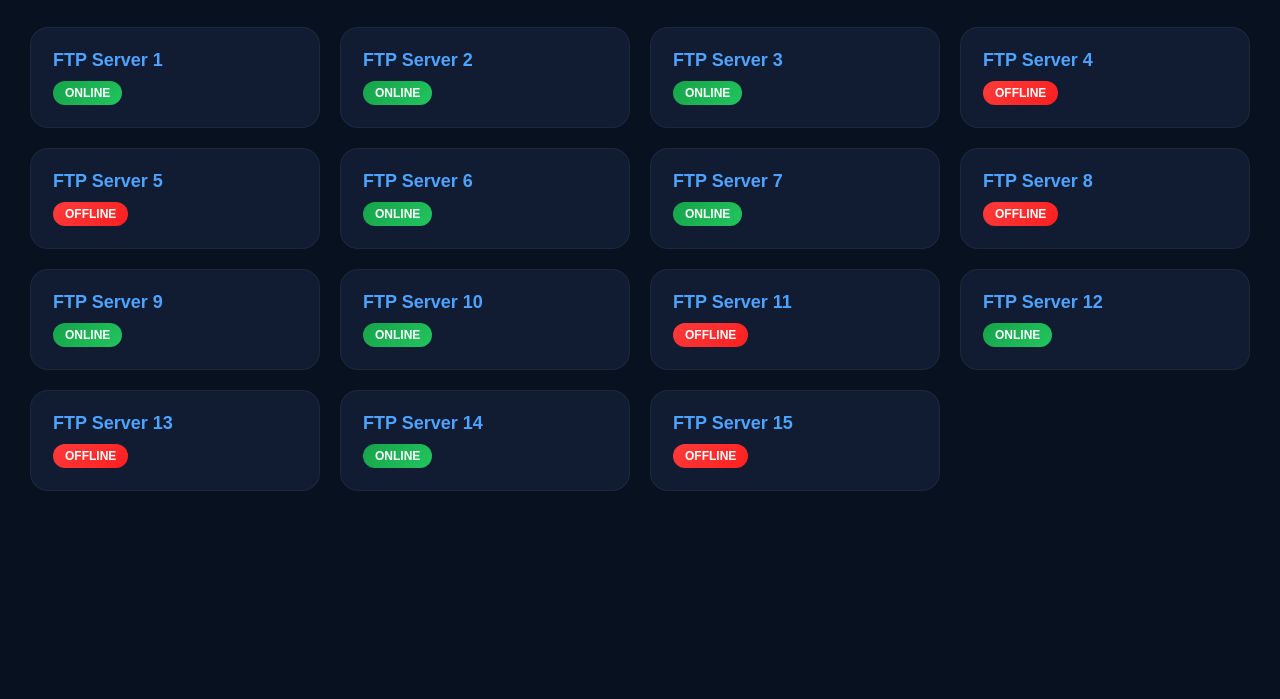
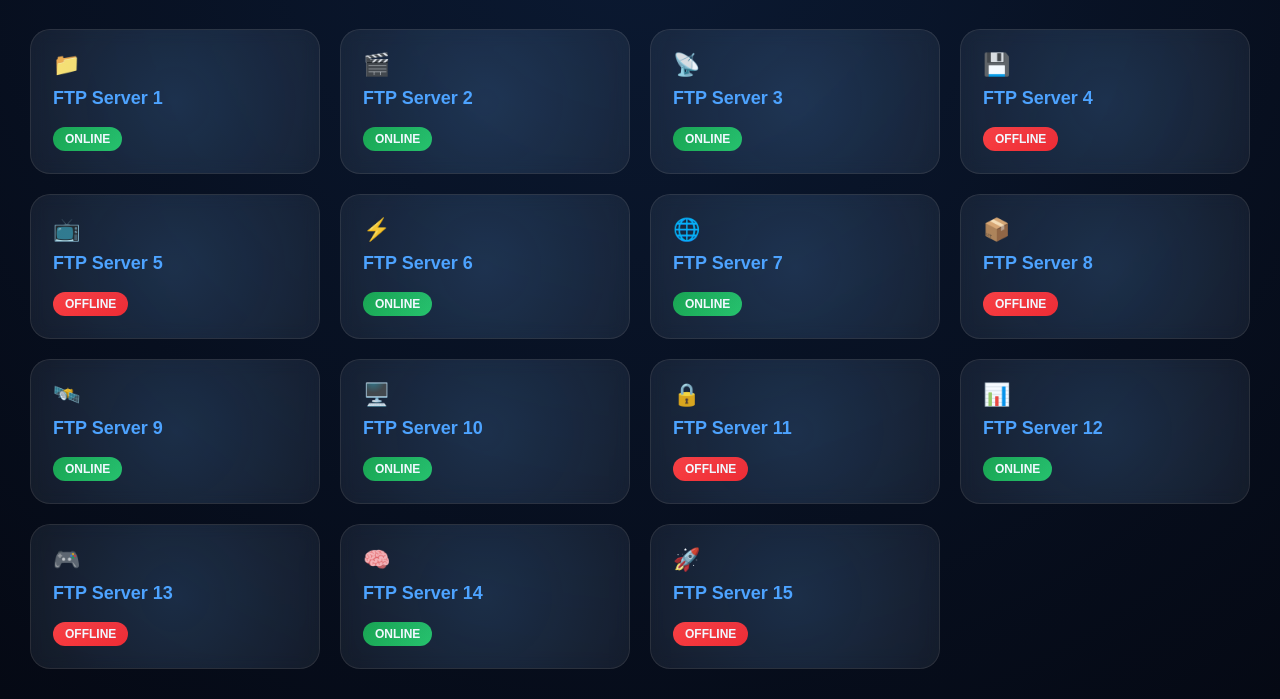
Before and after one commit to NET24BD/netconnectionbd, a plain HTML site: page customer-dashboard.html in a window 1280 px wide. Shown: the part 108-807 px from the top of the page. Drawn offline with Linux system fonts and the light colour scheme.

Commit message:
Update customer-dashboard.html

```diff
--- a/customer-dashboard.html
+++ b/customer-dashboard.html
@@ -15,7 +15,7 @@
 }
 
 body{
-    background:#081120;
+    background: radial-gradient(circle at top, #0b1a33, #050914);
     color:white;
     min-height:100vh;
     padding:30px;
@@ -24,13 +24,15 @@ body{
 /* TOP BAR */
 .topbar{
     width:100%;
-    background:#111c33;
+    background: rgba(17,28,51,0.7);
+    backdrop-filter: blur(10px);
     border-radius:18px;
     padding:20px;
     display:flex;
     justify-content:space-between;
     align-items:center;
     margin-bottom:30px;
+    border:1px solid rgba(255,255,255,0.08);
 }
 
 .logo{
@@ -50,17 +52,12 @@ body{
 }
 
 .logout-btn{
-    background:#2563eb;
+    background:linear-gradient(135deg,#2563eb,#1d4ed8);
     border:none;
     padding:10px 16px;
     border-radius:10px;
     color:white;
     cursor:pointer;
-    transition:0.3s;
-}
-
-.logout-btn:hover{
-    background:#1d4ed8;
 }
 
 /* GRID */
@@ -70,27 +67,53 @@ body{
     gap:20px;
 }
 
-/* CARD */
+/* CARD (UNIQUE GLASS STYLE) */
 .server-card{
-    background:#111c33;
-    border-radius:18px;
+    position:relative;
+    overflow:hidden;
+    background: rgba(255,255,255,0.05);
+    border:1px solid rgba(255,255,255,0.1);
+    border-radius:20px;
     padding:22px;
     text-decoration:none;
     color:white;
-    border:1px solid rgba(255,255,255,0.05);
-    transition:0.3s;
+    transition:0.4s;
+    backdrop-filter: blur(8px);
+}
+
+/* glow effect */
+.server-card::before{
+    content:"";
+    position:absolute;
+    top:-50%;
+    left:-50%;
+    width:200%;
+    height:200%;
+    background: radial-gradient(circle, rgba(77,163,255,0.15), transparent 60%);
+    transform:rotate(25deg);
+    transition:0.5s;
+}
+
+.server-card:hover::before{
+    transform:rotate(0deg);
 }
 
 .server-card:hover{
-    transform:translateY(-6px);
-    border-color:#2563eb;
-    box-shadow:0 0 20px rgba(37,99,235,0.3);
+    transform:translateY(-8px) scale(1.02);
+    border-color:#4da3ff;
+    box-shadow:0 10px 30px rgba(77,163,255,0.25);
 }
 
 .server-name{
     font-size:18px;
     font-weight:bold;
     color:#4da3ff;
+    margin-bottom:8px;
+}
+
+.server-icon{
+    font-size:22px;
+    margin-bottom:10px;
 }
 
 .status{
@@ -127,40 +150,105 @@ body{
 <!-- GRID -->
 <div class="server-grid">
 
-    <!-- 15 FTP CARDS -->
-    <a href="#" class="server-card"><div class="server-name">FTP Server 1</div><div class="status online">ONLINE</div></a>
-    <a href="#" class="server-card"><div class="server-name">FTP Server 2</div><div class="status online">ONLINE</div></a>
-    <a href="#" class="server-card"><div class="server-name">FTP Server 3</div><div class="status online">ONLINE</div></a>
-    <a href="#" class="server-card"><div class="server-name">FTP Server 4</div><div class="status offline">OFFLINE</div></a>
-    <a href="#" class="server-card"><div class="server-name">FTP Server 5</div><div class="status offline">OFFLINE</div></a>
+    <!-- 15 UNIQUE CARDS -->
+    <a href="#" class="server-card">
+        <div class="server-icon">📁</div>
+        <div class="server-name">FTP Server 1</div>
+        <div class="status online">ONLINE</div>
+    </a>
 
-    <a href="#" class="server-card"><div class="server-name">FTP Server 6</div><div class="status online">ONLINE</div></a>
-    <a href="#" class="server-card"><div class="server-name">FTP Server 7</div><div class="status online">ONLINE</div></a>
-    <a href="#" class="server-card"><div class="server-name">FTP Server 8</div><div class="status offline">OFFLINE</div></a>
-    <a href="#" class="server-card"><div class="server-name">FTP Server 9</div><div class="status online">ONLINE</div></a>
-    <a href="#" class="server-card"><div class="server-name">FTP Server 10</div><div class="status online">ONLINE</div></a>
+    <a href="#" class="server-card">
+        <div class="server-icon">🎬</div>
+        <div class="server-name">FTP Server 2</div>
+        <div class="status online">ONLINE</div>
+    </a>
 
-    <a href="#" class="server-card"><div class="server-name">FTP Server 11</div><div class="status offline">OFFLINE</div></a>
-    <a href="#" class="server-card"><div class="server-name">FTP Server 12</div><div class="status online">ONLINE</div></a>
-    <a href="#" class="server-card"><div class="server-name">FTP Server 13</div><div class="status offline">OFFLINE</div></a>
-    <a href="#" class="server-card"><div class="server-name">FTP Server 14</div><div class="status online">ONLINE</div></a>
-    <a href="#" class="server-card"><div class="server-name">FTP Server 15</div><div class="status offline">OFFLINE</div></a>
+    <a href="#" class="server-card">
+        <div class="server-icon">📡</div>
+        <div class="server-name">FTP Server 3</div>
+        <div class="status online">ONLINE</div>
+    </a>
+
+    <a href="#" class="server-card">
+        <div class="server-icon">💾</div>
+        <div class="server-name">FTP Server 4</div>
+        <div class="status offline">OFFLINE</div>
+    </a>
+
+    <a href="#" class="server-card">
+        <div class="server-icon">📺</div>
+        <div class="server-name">FTP Server 5</div>
+        <div class="status offline">OFFLINE</div>
+    </a>
+
+    <a href="#" class="server-card">
+        <div class="server-icon">⚡</div>
+        <div class="server-name">FTP Server 6</div>
+        <div class="status online">ONLINE</div>
+    </a>
+
+    <a href="#" class="server-card">
+        <div class="server-icon">🌐</div>
+        <div class="server-name">FTP Server 7</div>
+        <div class="status online">ONLINE</div>
+    </a>
+
+    <a href="#" class="server-card">
+        <div class="server-icon">📦</div>
+        <div class="server-name">FTP Server 8</div>
+        <div class="status offline">OFFLINE</div>
+    </a>
+
+    <a href="#" class="server-card">
+        <div class="server-icon">🛰️</div>
+        <div class="server-name">FTP Server 9</div>
+        <div class="status online">ONLINE</div>
+    </a>
+
+    <a href="#" class="server-card">
+        <div class="server-icon">🖥️</div>
+        <div class="server-name">FTP Server 10</div>
+        <div class="status online">ONLINE</div>
+    </a>
+
+    <a href="#" class="server-card">
+        <div class="server-icon">🔒</div>
+        <div class="server-name">FTP Server 11</div>
+        <div class="status offline">OFFLINE</div>
+    </a>
+
+    <a href="#" class="server-card">
+        <div class="server-icon">📊</div>
+        <div class="server-name">FTP Server 12</div>
+        <div class="status online">ONLINE</div>
+    </a>
+
+    <a href="#" class="server-card">
+        <div class="server-icon">🎮</div>
+        <div class="server-name">FTP Server 13</div>
+        <div class="status offline">OFFLINE</div>
+    </a>
+
+    <a href="#" class="server-card">
+        <div class="server-icon">🧠</div>
+        <div class="server-name">FTP Server 14</div>
+        <div class="status online">ONLINE</div>
+    </a>
+
+    <a href="#" class="server-card">
+        <div class="server-icon">🚀</div>
+        <div class="server-name">FTP Server 15</div>
+        <div class="status offline">OFFLINE</div>
+    </a>
 
 </div>
 
-<!-- LOGOUT SCRIPT -->
+<!-- LOGOUT -->
 <script>
-document.addEventListener("DOMContentLoaded", function () {
-    document.getElementById("logoutBtn").addEventListener("click", function () {
-
-        if (confirm("Are you sure you want to logout?")) {
-
-            localStorage.clear();
-            sessionStorage.clear();
-
-            window.location.replace("customer-login.html");
-        }
-    });
+document.getElementById("logoutBtn").addEventListener("click", function () {
+    localStorage.clear();
+    sessionStorage.clear();
+    window.location.replace("customer-login.html");
 });
 </script>
 
```
